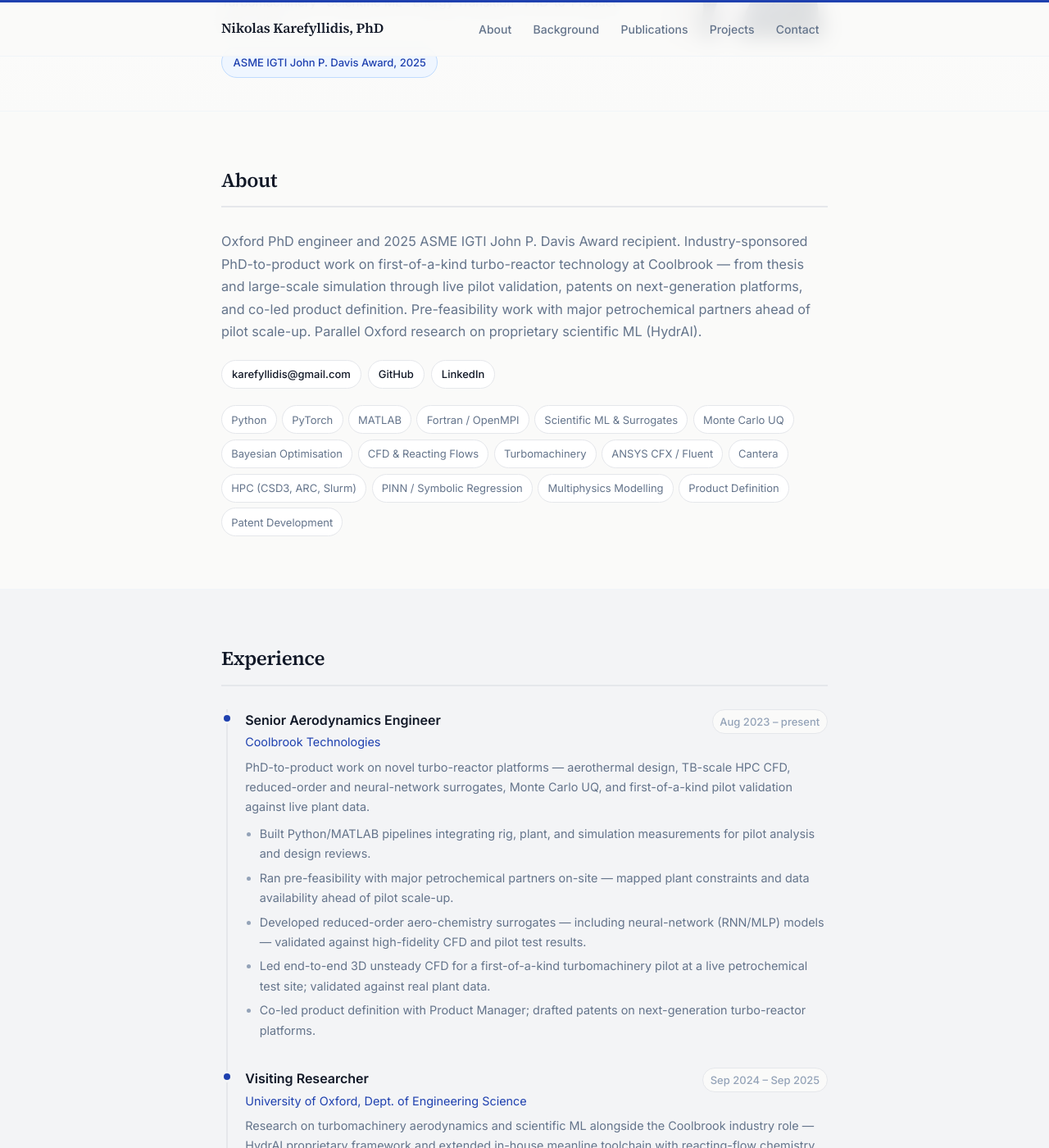
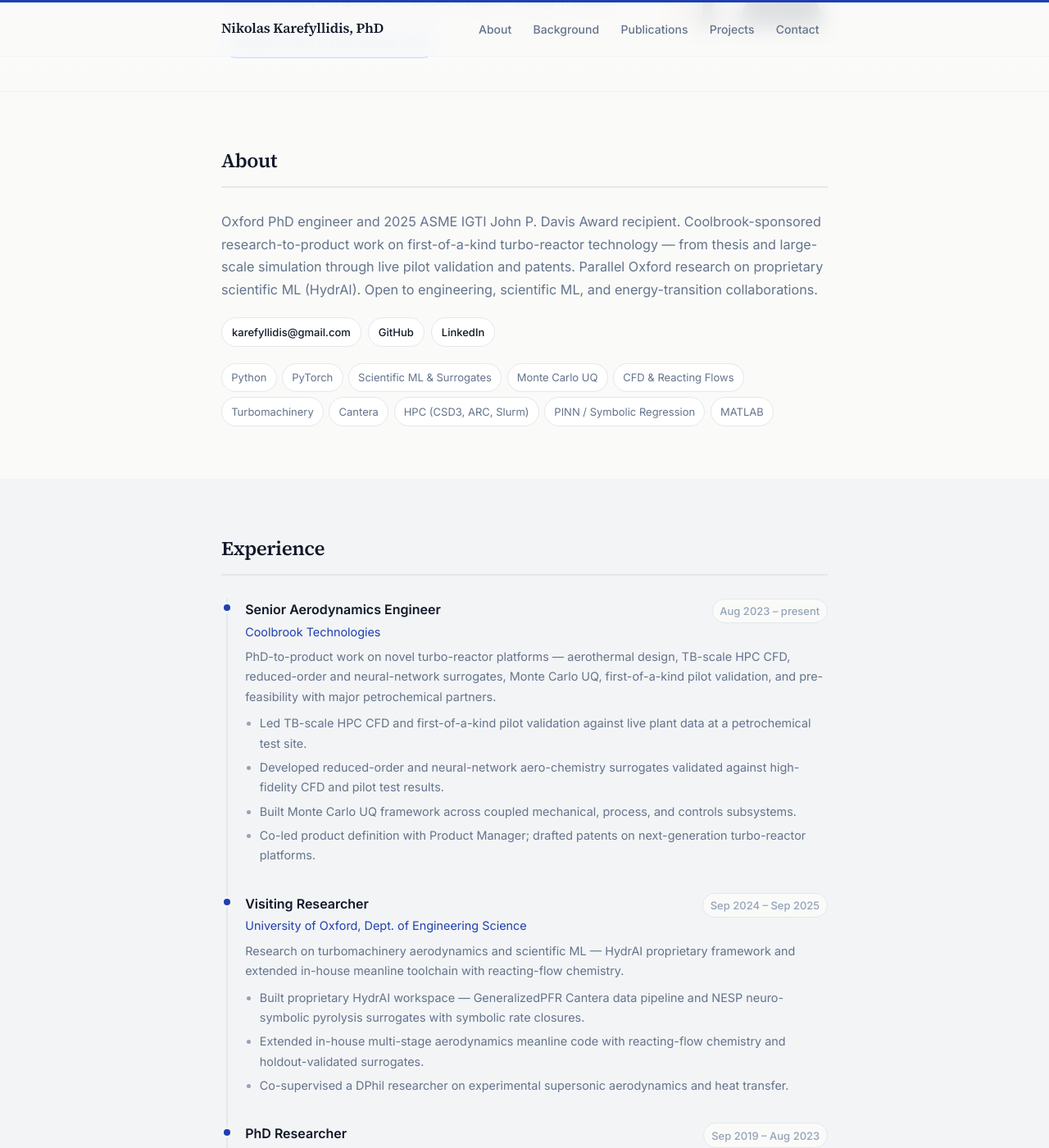
Before and after one commit to karefyllidis/karefyllidis.github.io, a Jekyll site: the page built from index.html, in a window 1280 px wide and 1400 px high, scrolled down 321 px. Shown: the whole window at 82% size. Built offline with Jekyll 4.4.1, drawn with Linux system fonts in a browser that asks for light colours; some of the changed text lies outside the part shown.

Commit message:
refine: update professional profile, project categories, and experience details
- Revised personal description in _config.yml to better reflect current focus on scientific ML and energy transition.
- Updated project categories in _data/projects.yml to distinguish between university and industry work, enhancing clarity on contributions.
- Enhanced experience summaries in _data/experience.yml to provide a more comprehensive overview of roles and responsibilities at Coolbrook Technologies and the University of Oxford.
- Adjusted contact information in index.html to align with new collaboration focus areas.

```diff
--- a/_config.yml
+++ b/_config.yml
@@ -1,5 +1,5 @@
 title: Nikolas Karefyllidis
-description: Senior Aerodynamics Engineer · Oxford PhD · Turbomachinery · Scientific ML · Energy Transition · PhD-to-Product
+description: Senior Aerodynamics Engineer · Oxford PhD · Turbomachinery · Scientific ML · PhD-to-Product · Energy Transition
 url: "https://karefyllidis.github.io"
 baseurl: ""
 
@@ -9,8 +9,8 @@
   location: "Oxford, UK"
   email: karefyllidis@gmail.com
   image: "/assets/images/headshot.jpg"
-  bio: "Oxford PhD engineer and 2025 ASME IGTI John P. Davis Award recipient. Industry-sponsored PhD-to-product work on first-of-a-kind turbo-reactor technology at Coolbrook — from thesis and large-scale simulation through live pilot validation, patents on next-generation platforms, and co-led product definition. Pre-feasibility work with major petrochemical partners ahead of pilot scale-up. Parallel Oxford research on proprietary scientific ML (HydrAI)."
-  tagline: Turbomachinery · Scientific ML · Energy Transition · PhD-to-Product · CFD · HPC
+  bio: "Oxford PhD engineer and 2025 ASME IGTI John P. Davis Award recipient. Coolbrook-sponsored research-to-product work on first-of-a-kind turbo-reactor technology — from thesis and large-scale simulation through live pilot validation and patents. Parallel Oxford research on proprietary scientific ML (HydrAI). Open to engineering, scientific ML, and energy-transition collaborations."
+  tagline: Turbomachinery · Scientific ML · PhD-to-Product · Energy Transition
   featured_award:
     title: "ASME IGTI John P. Davis Award, 2025"
     url: "https://www.asme.org/about-asme/honors-awards/unit-awards/john-p-davis-gas-turbine-applications-paper-award"
@@ -24,20 +24,14 @@
 skills:
   - Python
   - PyTorch
-  - MATLAB
-  - Fortran / OpenMPI
   - Scientific ML & Surrogates
   - Monte Carlo UQ
-  - Bayesian Optimisation
   - CFD & Reacting Flows
   - Turbomachinery
-  - ANSYS CFX / Fluent
   - Cantera
   - HPC (CSD3, ARC, Slurm)
   - PINN / Symbolic Regression
-  - Multiphysics Modelling
-  - Product Definition
-  - Patent Development
+  - MATLAB
 
 exclude:
   - Gemfile
--- a/_data/experience.yml
+++ b/_data/experience.yml
@@ -2,21 +2,20 @@
   org: "Coolbrook Technologies"
   period: "Aug 2023 – present"
   url: "https://www.coolbrook.com"
-  summary: "PhD-to-product work on novel turbo-reactor platforms — aerothermal design, TB-scale HPC CFD, reduced-order and neural-network surrogates, Monte Carlo UQ, and first-of-a-kind pilot validation against live plant data."
+  summary: "PhD-to-product work on novel turbo-reactor platforms — aerothermal design, TB-scale HPC CFD, reduced-order and neural-network surrogates, Monte Carlo UQ, first-of-a-kind pilot validation, and pre-feasibility with major petrochemical partners."
   highlights:
-    - "Built Python/MATLAB pipelines integrating rig, plant, and simulation measurements for pilot analysis and design reviews."
-    - "Ran pre-feasibility with major petrochemical partners on-site — mapped plant constraints and data availability ahead of pilot scale-up."
-    - "Developed reduced-order aero-chemistry surrogates — including neural-network (RNN/MLP) models — validated against high-fidelity CFD and pilot test results."
-    - "Led end-to-end 3D unsteady CFD for a first-of-a-kind turbomachinery pilot at a live petrochemical test site; validated against real plant data."
+    - "Led TB-scale HPC CFD and first-of-a-kind pilot validation against live plant data at a petrochemical test site."
+    - "Developed reduced-order and neural-network aero-chemistry surrogates validated against high-fidelity CFD and pilot test results."
+    - "Built Monte Carlo UQ framework across coupled mechanical, process, and controls subsystems."
     - "Co-led product definition with Product Manager; drafted patents on next-generation turbo-reactor platforms."
 
 - role: "Visiting Researcher"
   org: "University of Oxford, Dept. of Engineering Science"
   period: "Sep 2024 – Sep 2025"
   url: "https://eng.ox.ac.uk"
-  summary: "Research on turbomachinery aerodynamics and scientific ML alongside the Coolbrook industry role — HydrAI proprietary framework and extended in-house meanline toolchain with reacting-flow chemistry."
+  summary: "Research on turbomachinery aerodynamics and scientific ML — HydrAI proprietary framework and extended in-house meanline toolchain with reacting-flow chemistry."
   highlights:
-    - "Built proprietary HydrAI scientific ML workspace (GeneralizedPFR data pipeline, NESP neuro-symbolic pyrolysis surrogates — PINN/PI-RNN, PySR/SymTorch rate closures, CFD coupling)."
+    - "Built proprietary HydrAI workspace — GeneralizedPFR Cantera data pipeline and NESP neuro-symbolic pyrolysis surrogates with symbolic rate closures."
     - "Extended in-house multi-stage aerodynamics meanline code with reacting-flow chemistry and holdout-validated surrogates."
     - "Co-supervised a DPhil researcher on experimental supersonic aerodynamics and heat transfer."
 
@@ -39,12 +38,6 @@
   highlights:
     - "Built automated regression test suites (>500 cases) for new CFX solver features; designed failure detection and triage workflows."
 
-- role: "Raider Forces — National Service"
-  org: "Cypriot National Guard"
-  period: "2017 – 2018"
-  summary: "Raider Forces infantry service; sustained field operations under high-accountability conditions."
-  highlights: []
-
 - role: "Spacecraft Propulsion Researcher"
   org: "Surrey Space Centre (AAReST mission)"
   period: "Sep 2016 – Jun 2017"
--- a/_data/further_education.yml
+++ b/_data/further_education.yml
@@ -1,6 +1,6 @@
 - title: "Professional Certificate in Machine Learning and AI"
   provider: "Imperial College London"
-  period: "2024"
+  period: "2026"
   url: "https://certificates.emeritus.org/46605ef2-5246-417a-b5e1-2fbf3ad6a733"
 
 - title: "AI/ML for Fluids"
--- a/_data/patents.yml
+++ b/_data/patents.yml
@@ -2,4 +2,3 @@
   status: "Patent pending"
   assignee: "Coolbrook Technologies"
   year: "filed 2024"
-  description: "Novel turbo-reactor configuration for large-scale electrified hydrocarbon cracking and high-temperature endothermic processes."
--- a/_data/projects.yml
+++ b/_data/projects.yml
@@ -10,15 +10,14 @@
   link_url: "https://ora.ox.ac.uk/objects/uuid:2479abe8-fefb-4574-b573-a309c278a614"
 
 - category: phd
-  title: "Supersonic Rotor & Stator Design Tools"
+  title: "PhD Simulation & Design Stack"
   period: "Oxford PhD"
-  description: "Fast blade-row design codes using the method of characteristics to profile supersonic rotors and stators for ultra-high-loading energy-imparting stages — maximising thermal power transfer in compact turbo-heater architectures."
+  description: "In-house Fortran/MPI CFD with parallel LES on ARC and CSD3; hybrid SAS Spalart–Allmaras turbulence model calibrated via Bayesian optimisation; supersonic rotor and stator design codes using the method of characteristics for ultra-high-loading stages."
   tags:
-    - Supersonic Rotors
+    - Fortran / OpenMPI
+    - LES
+    - HPC (ARC, CSD3, Rescale)
     - Method of Characteristics
-    - Turbomachinery Design
-  link_label: "PhD Thesis"
-  link_url: "https://ora.ox.ac.uk/objects/uuid:2479abe8-fefb-4574-b573-a309c278a614"
 
 - category: phd
   title: "Reduced-Order Aero-Chemistry Models"
@@ -28,94 +27,26 @@
     - Cantera
     - Surrogate Modelling
     - Reacting Flows
-  link_label: "PhD Thesis"
-  link_url: "https://ora.ox.ac.uk/objects/uuid:2479abe8-fefb-4574-b573-a309c278a614"
 
-- category: phd
-  title: "In-House Parallel CFD & LES"
-  period: "Oxford PhD"
-  description: "Extended Oxford in-house Fortran/MPI CFD with MPI parallelisation; ran massively parallel LES on ARC and CSD3 and built Python pipelines for TB-scale post-processing and design-space screening."
+- category: oxford
+  title: "HydrAI"
+  period: "Oxford (Visiting Researcher)"
+  description: "Proprietary scientific ML workspace — GeneralizedPFR (Cantera PFR training-data pipeline, HPC/SLURM) and NESP (neuro-symbolic pyrolysis surrogates and symbolic rate closures from physics-informed neural networks). PINN/RNN training, symbolic regression, and per-output holdout evaluation."
   tags:
-    - Fortran / OpenMPI
-    - LES
-    - HPC (ARC, CSD3, Rescale)
-  link_label: "PhD Thesis"
-  link_url: "https://ora.ox.ac.uk/objects/uuid:2479abe8-fefb-4574-b573-a309c278a614"
-
-- category: phd
-  title: "Scale-Adaptive Spalart–Allmaras Turbulence Model"
-  period: "Oxford PhD"
-  description: "Developed a hybrid LES/URANS SAS Spalart–Allmaras turbulence model variant in Oxford's in-house CFD solver — for high-speed turbomachinery flows. Calibrated model coefficients via Bayesian optimisation."
-  tags:
-    - SAS Spalart–Allmaras
-    - Hybrid LES / URANS
-    - Bayesian Optimisation
-  link_label: "PhD Thesis"
-  link_url: "https://ora.ox.ac.uk/objects/uuid:2479abe8-fefb-4574-b573-a309c278a614"
-
-- category: industry
-  title: "Next-Generation Large-Scale Turbo-Reactor Platform"
-  period: "Coolbrook Technologies"
-  description: "Technical lead on next-generation turbo-reactor platform — aerothermal design, TB-scale HPC CFD (ANSYS Fluent/CFX, ARC, CSD3), holdout-validated neural-network aero-chemistry surrogates, and validation against high-fidelity CFD and live pilot data."
-  tags:
-    - Turbomachinery Design
-    - HPC CFD (ANSYS Fluent/CFX)
-    - Neural-Network Surrogates
-    - Pilot Validation
+    - PyTorch
+    - PINN / RNN
+    - Symbolic Regression
+    - Cantera
   proprietary: true
 
-- category: industry
-  title: "Customer Pre-Feasibility & Plant Integration"
-  period: "Coolbrook Technologies"
-  description: "On-site pre-feasibility with major petrochemical partners — mapped plant constraints and data availability, and built Python/MATLAB pipelines integrating rig, plant, and simulation results for pilot scale-up planning."
-  tags:
-    - Python
-    - MATLAB
-    - Pre-Feasibility
-    - Plant Integration
-  proprietary: true
-
-- category: industry
-  title: "HydrAI"
-  period: "Oxford (Visiting Researcher)"
-  description: "Proprietary scientific ML workspace — GeneralizedPFR (Cantera PFR training-data pipeline, HPC/SLURM, multi-feedstock sweeps) and NESP (Neuro-Symbolic Pyrolysis: physics-informed profile surrogates RNN/MLP/PI-RNN with optional PySR distillation to symbolic Y_lump laws; PINN rate closures τ/Y_lump/combined distilled to symbolic R_* source terms via SymTorch). PINN/RNN training, symbolic regression (SymPy/PyTorch), per-output holdout evaluation; offline CFD source terms under development."
-  tags:
-    - Python
-    - PyTorch
-    - PINN / RNN
-    - PySR / SymTorch
-    - Symbolic Regression
-    - Cantera
-    - HPC / SLURM
-  proprietary: true
-
-- category: industry
-  title: "Turbo-Reactor Pilot Validation"
-  period: "Coolbrook Technologies"
-  description: "Validated the first-of-a-kind turbo-reactor against live rig and plant data — led 3D unsteady CFD, reconciled measurement conventions across instrumentation sources, and quantified model-to-plant agreement to confirm the design performed as predicted under real operating conditions."
-  tags:
-    - ANSYS Fluent/CFX
-    - Pilot Validation
-    - CFD Validation
-
-- category: industry
-  title: "New Multi-Stage Meanline Design Code with Integrated Chemistry"
+- category: oxford
+  title: "Multi-Stage Meanline Design Code with Integrated Chemistry"
   period: "Oxford (Visiting Researcher)"
   description: "Extended in-house multi-stage aerodynamics meanline code with integrated Cantera reacting-flow chemistry for rapid performance screening."
   tags:
     - Meanline Methods
     - Cantera
     - Performance Screening
-
-- category: industry
-  title: "Full-Engine Uncertainty Quantification"
-  period: "Coolbrook Technologies"
-  description: "Monte Carlo UQ framework propagating uncertainty across coupled mechanical, process, and controls subsystems of the turbo-reactor — quantifying performance sensitivity across the full operating envelope."
-  tags:
-    - Monte Carlo UQ
-    - Multiphysics
-    - Python
-
 
 - category: open_source
   title: "Bayesian Optimisation of Unknown Functions — NeurIPS 2020 BBO"
--- a/index.html
+++ b/index.html
@@ -157,13 +157,17 @@
       {% endfor %}
     </div>
 
-    {% assign industry_projects = site.data.projects | where: "category", "industry" %}
-    {% assign oss_projects = site.data.projects | where: "category", "open_source" %}
-    <h3 class="project-group-title">Industry, Applied Research & Open Source</h3>
+    {% assign oxford_projects = site.data.projects | where: "category", "oxford" %}
+    <h3 class="project-group-title">University of Oxford — Applied Research</h3>
     <div class="project-grid">
-      {% for project in industry_projects %}
+      {% for project in oxford_projects %}
         {% include project-card.html project=project %}
       {% endfor %}
+    </div>
+
+    {% assign oss_projects = site.data.projects | where: "category", "open_source" %}
+    <h3 class="project-group-title">Open Source</h3>
+    <div class="project-grid">
       {% for project in oss_projects %}
         {% include project-card.html project=project %}
       {% endfor %}
@@ -174,7 +178,7 @@
 <section id="contact" class="section">
   <div class="container">
     <h2 class="section-title">Contact</h2>
-    <p>Based in Oxford, UK. Open to collaborations in turbomachinery, scientific ML, industrial decarbonisation, and technical advisory on energy-transition technology.</p>
+    <p>Based in Oxford, UK. Open to collaborations in turbomachinery, scientific ML, and industrial decarbonisation.</p>
     <p class="contact-email"><a href="mailto:{{ site.author.email }}">{{ site.author.email }}</a></p>
   </div>
 </section>
```
